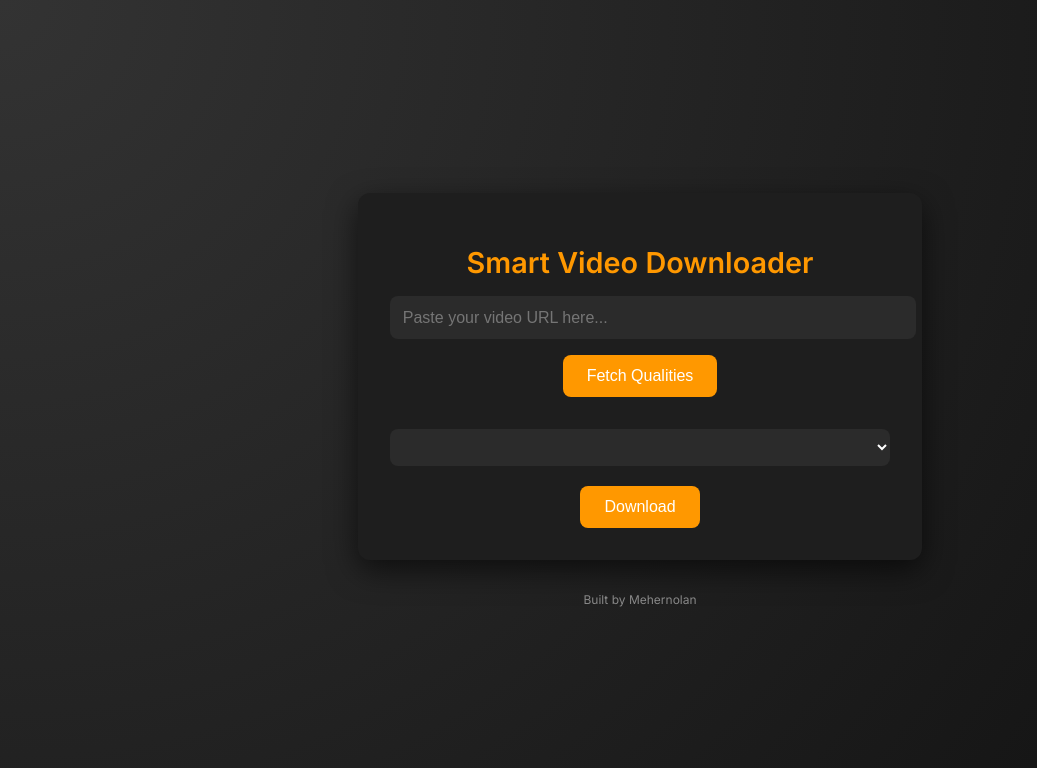
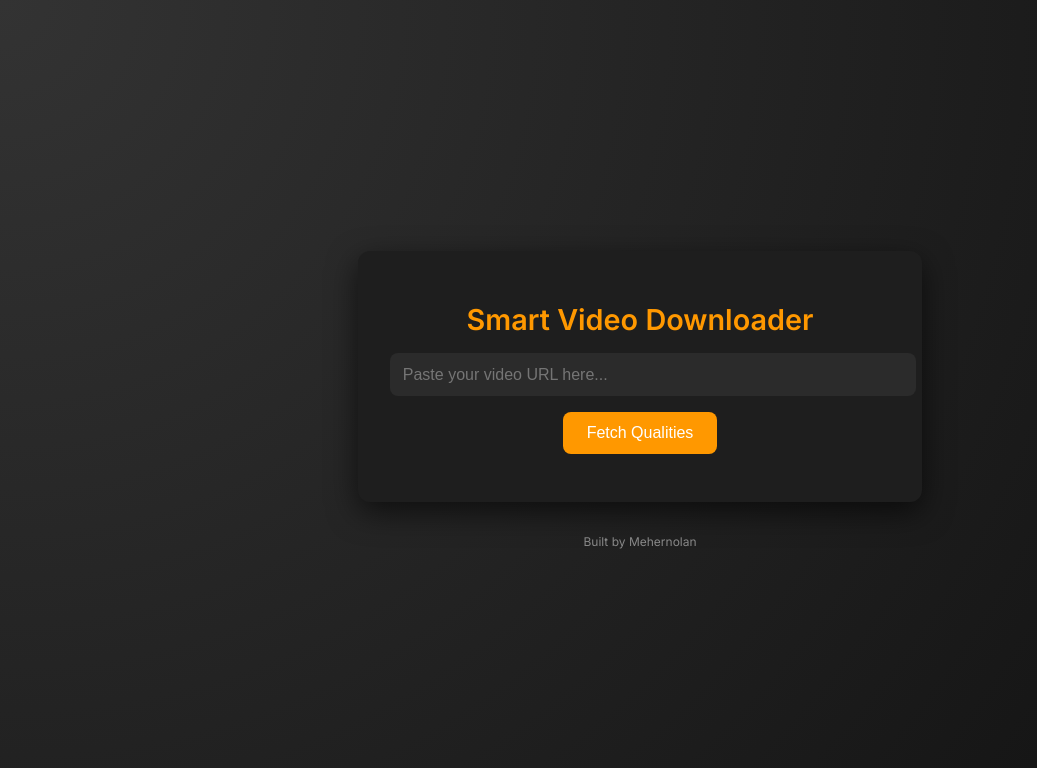
Before and after one commit to nikhilpabolu99/videodownloader, a Flask app: page / in a window 1280 px wide. Shown: the top 768 px of the page, without its empty margins (0-1037 px from the left). Run offline with Flask 3, Linux system fonts and the light colour scheme; lists and menus that the app fills with data are empty.

Commit message:
Update index.html

```diff
--- a/templates/index.html
+++ b/templates/index.html
@@ -92,6 +92,9 @@
       font-size: 0.75rem;
       color: #888;
     }
+    .hidden {
+  display: none;
+}
   </style>
 </head>
 <body>
```
